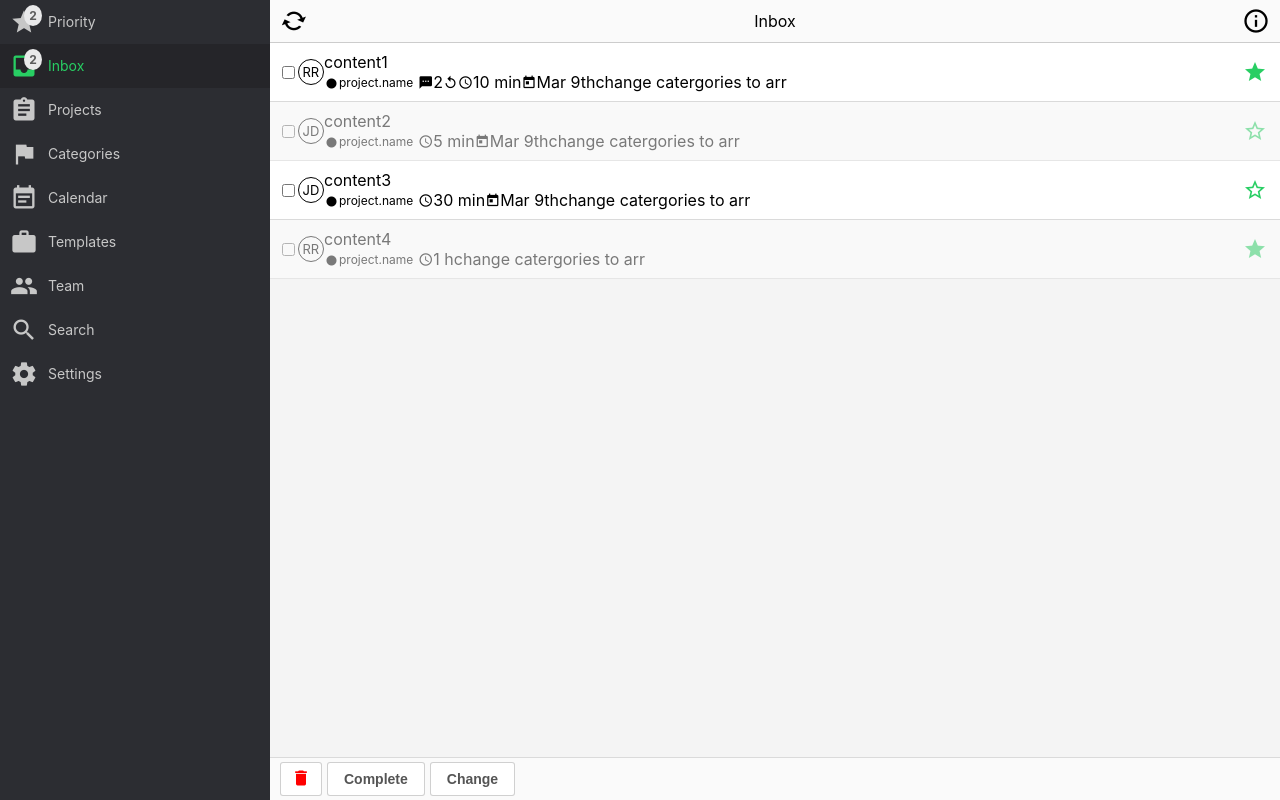
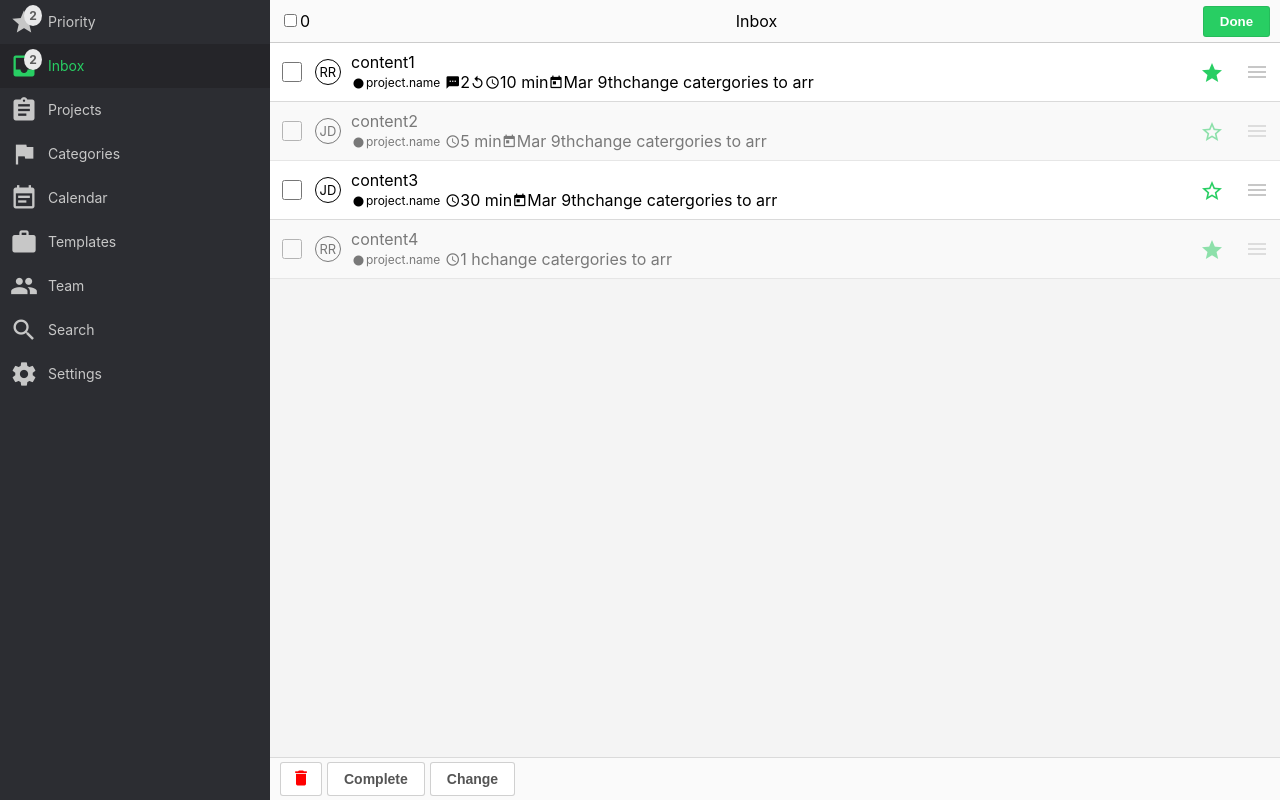
Before and after one commit to rafalrybicki/nozbe, a React (Create React App) app: page /inbox in a window 1280 px wide. Both pictures are taken after a click on the element "more_horiz". Built offline with nearby package versions, Linux system fonts and the light colour scheme.

Commit message:
Add selecting all taks

```diff
--- a/src/components/Task.css
+++ b/src/components/Task.css
@@ -3,7 +3,6 @@
   border-bottom: 1px solid #dadada;
   display: flex;
   align-items: center;
-  padding-right: 13px;
   padding-left: 8px;
   background-color: white;
 }
@@ -27,6 +26,7 @@
   text-transform: uppercase;
   font-size: 13px;
   padding-left: 3.5px;
+  margin: 10px;
 }
 
 .task .material-icons {
@@ -36,6 +36,23 @@
 
 .task div .material-icons  {
   font-size: 15px;
+}
+
+.task .handler {
+  color: rgb(199, 199, 199);
+  height: 55px;
+  width: 45px;
+  padding: 15px;
+  padding-left: 10px;
+  cursor: move;
+}
+
+.task .priority {
+  height: 42px;
+  width: 42px;
+  padding: 10px;
+  padding-left: 9px;
+  margin-right: 2px;
 }
 
 .task .completion {
@@ -61,3 +78,14 @@
   margin-bottom: -4px;
   padding-right: 2px;
 }
+
+
+.task input[type="checkbox"] {
+  display: block;
+  height: 20px;
+  width: 20px;
+  padding: 10px;
+  border: 1px solid #c7c7c7;
+  border-radius: 3px;
+  background: white;
+}
--- a/src/components/Task.js
+++ b/src/components/Task.js
@@ -4,7 +4,7 @@ import Icon from '@material-ui/core/Icon';
 import { Link } from 'react-router-dom'
 import moment from 'moment'
 
-function Task({ completion, content, repeat, project, comments, time, date, category, priority,holder, viewMode, togglePriority, toggleCompletion, setTaskToUpdate}) {
+function Task({ completion, content, repeat, project, comments, time, date, category, priority, holder, viewMode, togglePriority, toggleCompletion, selectTask}) {
   const [completed, setComplete] = useState(completion);
   const hover = () => {
     if (completion) return
@@ -12,7 +12,7 @@ function Task({ completion, content, repeat, project, comments, time, date, cate
   }
   return (
     <div className={completion ? 'task completed' : 'task'}>
-      {!viewMode && <input type="checkbox" onChange={setTaskToUpdate} /> }
+      {!viewMode && <input type="checkbox" onChange={selectTask} /> }
       {!viewMode && <span className="initials">{holder[0] + holder.split(' ')[1][0]}</span>}
       {viewMode && <Icon className="completion"
                      onMouseEnter={hover}
@@ -41,9 +41,11 @@ function Task({ completion, content, repeat, project, comments, time, date, cate
       <Icon
         style={styles.color}
         onClick={viewMode && togglePriority}
+        className="priority"
       >
         {priority ? 'star' : 'star_outlined'}
       </Icon>
+      {!viewMode && <Icon className="handler">menu</Icon>}
     </div>
   );
 }
--- a/src/components/Tasks.js
+++ b/src/components/Tasks.js
@@ -7,6 +7,7 @@ import Task from './Task'
 import NewTask from './NewTask'
 import { togglePriority, toggleCompletion, deleteTasks} from '../redux/actions'
 import './Tasks.css'
+import { Checkbox } from '@material-ui/core';
 
 function mapStateToProps(state) {
   return {
@@ -34,7 +35,8 @@ class Tasks extends Component {
     this.state = {
       project: this.props.location.pathname.split('/')[1],
       viewMode: true,
-      tasksToUpdate: []
+      tasksToUpdate: [],
+      allTasks: this.props.tasks.map(task => task.id)
     };
   };
 
@@ -44,8 +46,11 @@ class Tasks extends Component {
     })
   }
 
-  setTaskToUpdate = (id) => {
+  selectTask = (id) => {
+    const selectAll = document.querySelector('.toolbar input')
+
     if (this.state.tasksToUpdate.includes(id)) {
+      selectAll.checked = false
       this.setState(prevState => {
         return { tasksToUpdate: prevState.tasksToUpdate.filter(taskId => taskId !== id) }
       })
@@ -56,19 +61,42 @@ class Tasks extends Component {
     }
   }
 
+  selectAll = () => {
+    if(this.state.tasksToUpdate.length < this.state.allTasks.length) {
+      this.setState(prevState => {
+        return { tasksToUpdate: [...prevState.allTasks] }
+      })
+    } else {
+      this.setState(prevState => {
+        return { tasksToUpdate: [] }
+      })
+    }
+    const checkboxes = document.querySelectorAll('.task input')
+    const checked = this.state.tasksToUpdate.length === this.state.allTasks.length
+    checkboxes.forEach(task => task.checked = !checked)
+  }
+
   deleteTasks = () => {
     if(this.state.tasksToUpdate.length === 0) {
       alert(false)
       return
     }
     this.props.dispatch(deleteTasks(this.state.tasksToUpdate))
+    document.querySelector('.select-all').checked = false;
   }
 
   render() {
     const {project, viewMode} = this.state
     return (
       <div className="tasks">
-        <Toolbar title={project} viewMode={viewMode} />
+        <Toolbar
+          title={project}
+          viewMode={viewMode}
+          closeEditMode={this.changeMode}
+          selectAll={this.selectAll}
+          quantity={this.state.tasksToUpdate.length}
+          checked={this.state.tasksToUpdate.length === this.state.allTasks.length}
+        />
         <NewTask project={project} />
         {this.props.tasks.map(task => (
           <Task
@@ -76,8 +104,9 @@ class Tasks extends Component {
             key={task.id}
             togglePriority={() => this.props.togglePriority(task.id)}
             toggleCompletion={() => this.props.toggleCompletion(task.id)}
-            setTaskToUpdate={() => this.setTaskToUpdate(task.id)}
+            selectTask={() => this.selectTask(task.id)}
             viewMode={viewMode}
+            checked={this.state.tasksToUpdate.length === this.state.allTasks.length }
           />
         ))}
         {viewMode && <StatusBar done={1} left={4} changeMode={this.changeMode}/>}
--- a/src/components/Toolbar.css
+++ b/src/components/Toolbar.css
@@ -11,6 +11,20 @@
   align-items: center;
   border-bottom: 1px solid rgba(21,21,21,0.2);
   background: #FAFAFA;
+}
+
+.toolbar .close {
+  background: #28ce63;
+  border: 1px solid rgba(21,21,21,0.1);
+  color: #fff;
+  display: block;
+  width: 67px;
+  height: 31px;
+  font-weight: bold;
+  top: 6px;
+  right: 10px;
+  z-index: 100;
+  border-radius: 3px;
 }
 
 .toolbar p {
--- a/src/components/Toolbar.js
+++ b/src/components/Toolbar.js
@@ -2,16 +2,26 @@ import React from 'react'
 import Icon from '@material-ui/core/Icon';
 import './Toolbar.css'
 
-function Toolbar({title}) {
+function Toolbar({title, viewMode, selectAll, quantity, closeEditMode}) {
   const openMenu = () => {
     document.querySelector('nav').classList.add('open')
   }
   return (
     <div className="toolbar">
-      <Icon className="menu-icon" onClick={openMenu}>menu</Icon>
-      <Icon className="sync-icon">sync</Icon>
+      {!viewMode && <div>
+        <input
+          className="select-all"
+          type="checkbox"
+          onClick={selectAll}
+        />
+        {quantity}
+      </div>}
+      {viewMode && <Icon className="menu-icon" onClick={openMenu}>menu</Icon>}
+      {viewMode && <Icon className="sync-icon">sync</Icon>}
+
       <p>{title[0].toUpperCase() + title.slice(1)}</p>
-      <Icon className="info-icon">info_outlined</Icon>
+      {viewMode && <Icon className="info-icon">info_outlined</Icon>}
+      {!viewMode && <button className="close" onClick={closeEditMode}>Done</button>}
     </div>
   );
 }
```
Also changed, not shown: src/components/Tasks.css (line endings or trailing spaces).
